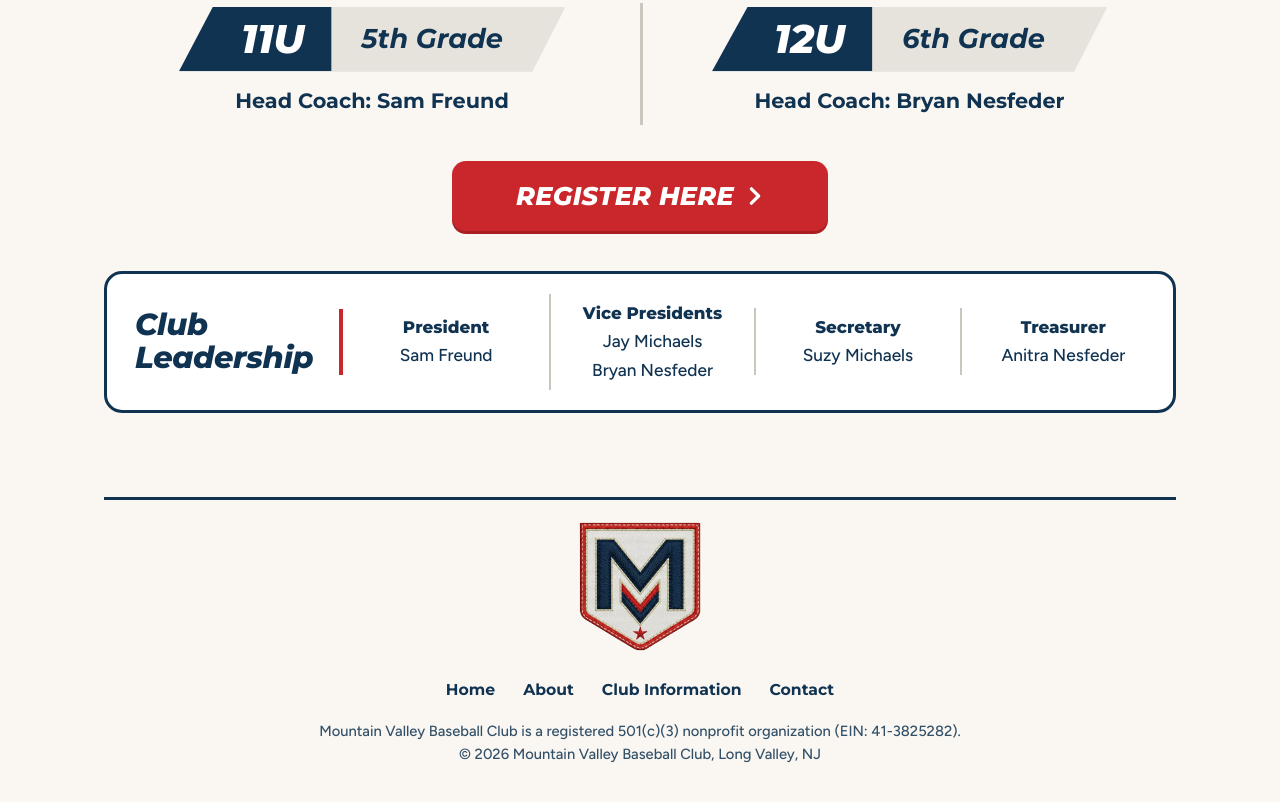
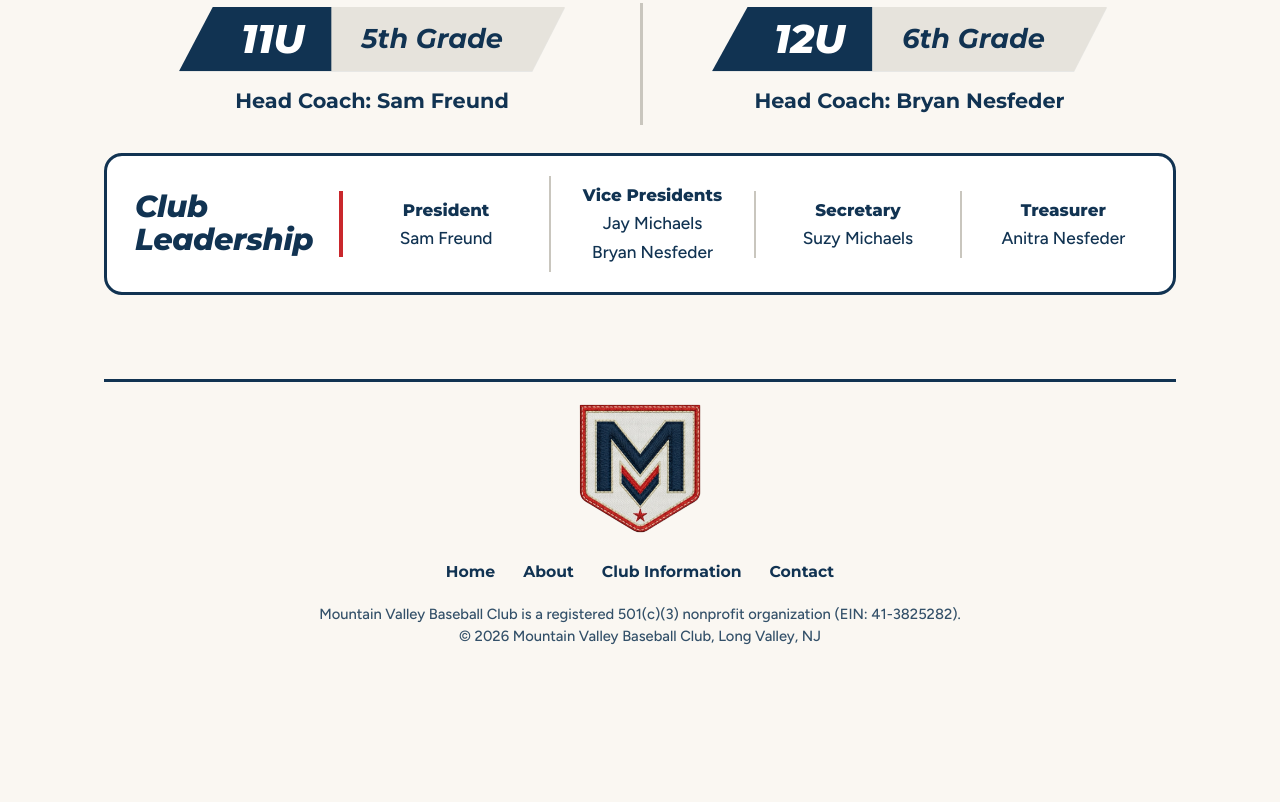
Before and after one commit to holliej0/mvbaseball, a plain HTML site: page about.html in a window 1280 px wide. Shown: the part 859-1661 px from the top of the page. After the commit the page ends 1543 px from the top, so only its background shows below. Drawn offline with Linux system fonts and the light colour scheme.

Commit message:
Remove Register Here buttons

```diff
--- a/about.html
+++ b/about.html
@@ -73,9 +73,6 @@
             <p>Head Coach: Bryan Nesfeder</p>
           </div>
         </div>
-        <div class="register">
-          <a class="btn" href="https://docs.google.com/forms/d/e/1FAIpQLScuwrwn211wKPMHksO8JKq2tG1Pb9gNtkgpowk8rp99vr_ouw/viewform" target="_blank" rel="noopener">Register Here <svg viewBox="0 0 20 20" fill="none" stroke="currentColor" stroke-width="3.6" stroke-linecap="round" stroke-linejoin="round" aria-hidden="true"><path d="M6 2l8 8-8 8"/></svg></a>
-        </div>
       </section>
 
       <section class="section-tight" aria-labelledby="lead-h">
```
Also changed, not shown: index.html (+0 -1 lines).
